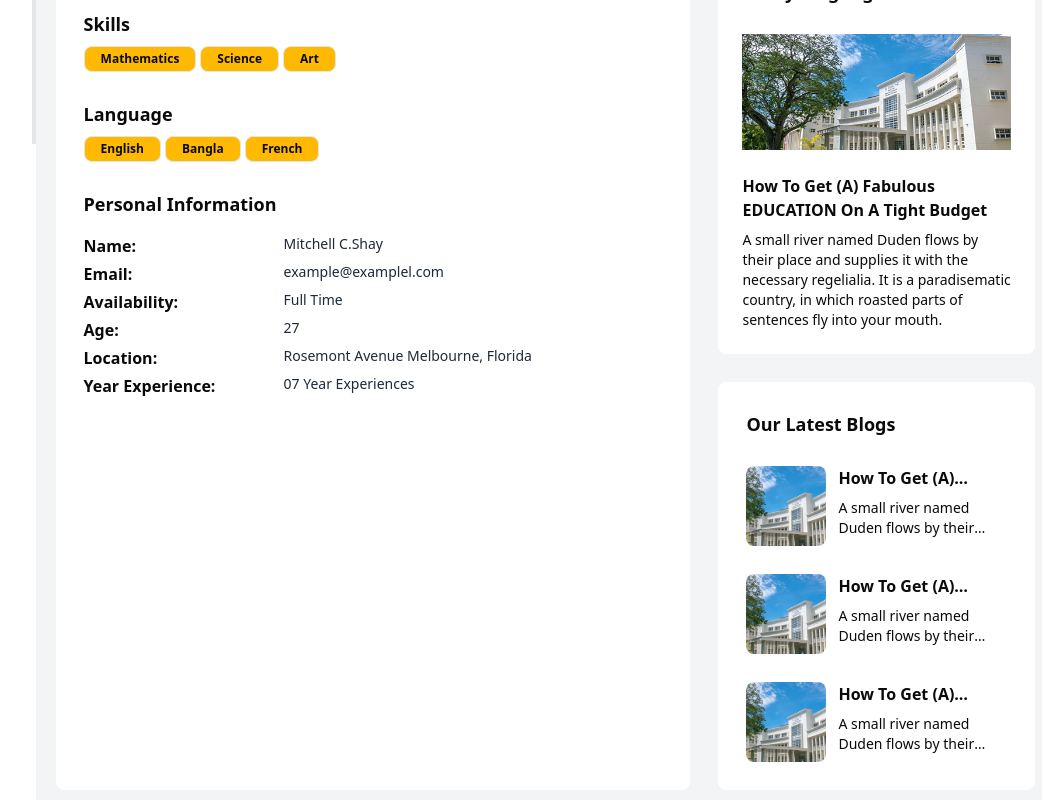
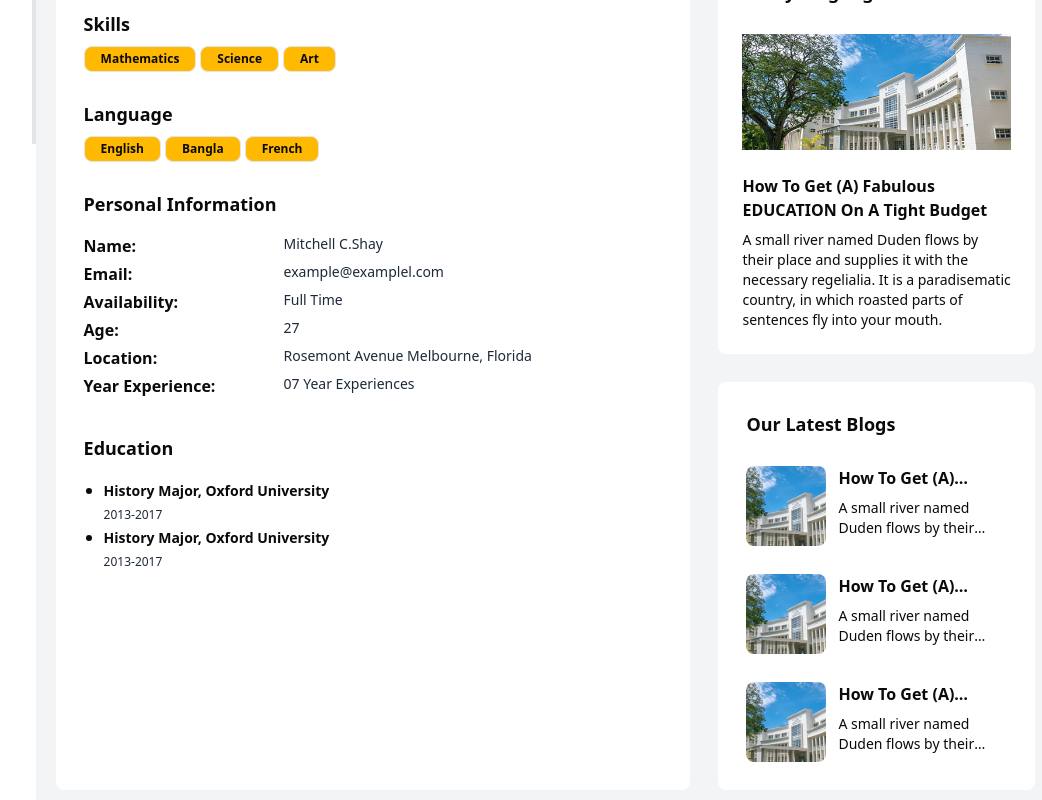
Before and after one commit to ariful97768/Ilmora, a Next.js app: page /dashboard/teachers/1 in a window 1280 px wide. Shown: the part 656-1456 px from the top of the page, without its empty margins (225-1267 px from the left). Built offline with nearby package versions, Linux system fonts and the light colour scheme; no server answers; sample sign-in values are in the browser's storage.

Commit message:
added skills section

```diff
--- a/src/app/dashboard/teachers/[teacherId]/page.tsx
+++ b/src/app/dashboard/teachers/[teacherId]/page.tsx
@@ -116,6 +116,23 @@ export default async function TeacherDetails({
               </div>
             </div>
           </div>
+          <div className="space-y-4 mb-7">
+            <h4 className="text-lg font-semibold">Education</h4>
+            <ul className="pl-5">
+              <li className="list-disc">
+                <p className="font-semibold text-sm">
+                  History Major, Oxford University
+                </p>
+                <span className="text-xs text-gray-800">2013-2017</span>
+              </li>
+              <li className="list-disc">
+                <p className="font-semibold text-sm">
+                  History Major, Oxford University
+                </p>
+                <span className="text-xs text-gray-800">2013-2017</span>
+              </li>
+            </ul>
+          </div>
         </div>
         {/* Blogs section */}
         <div className="md:w-1/3 space-y-7 mt-7">
```
